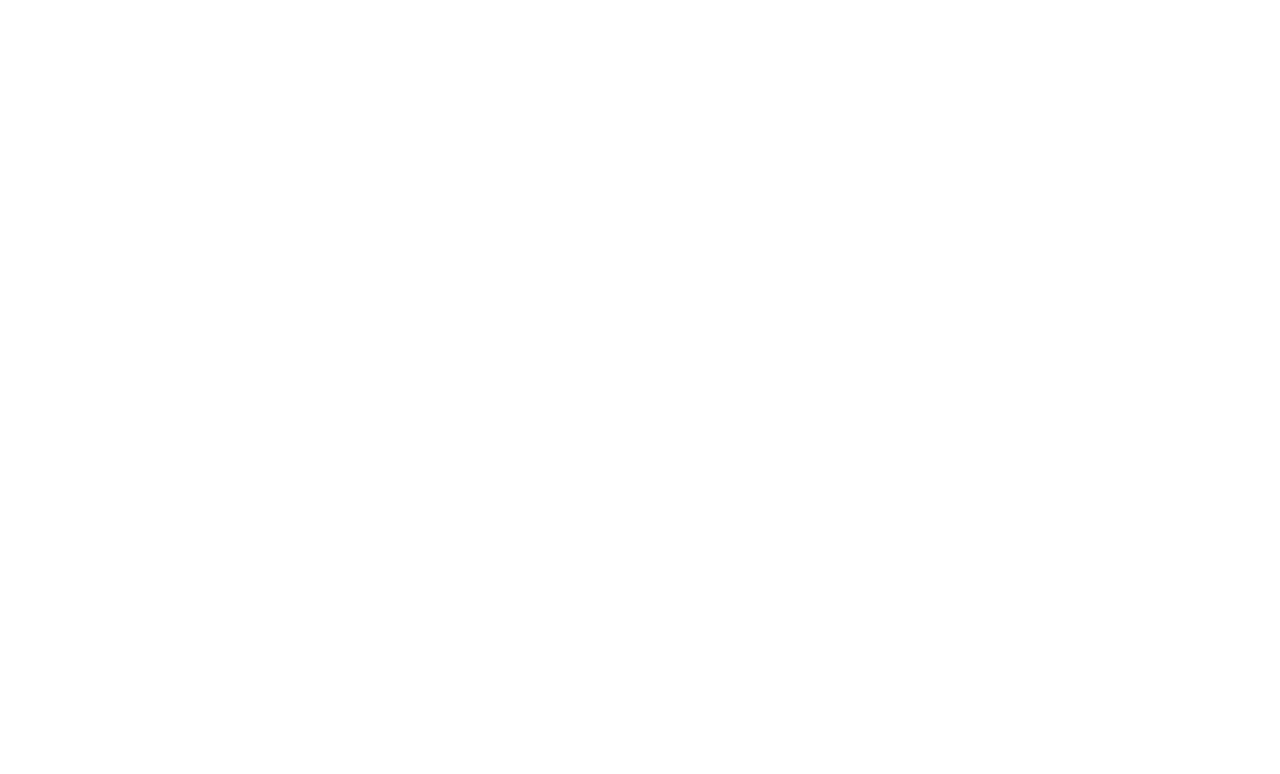
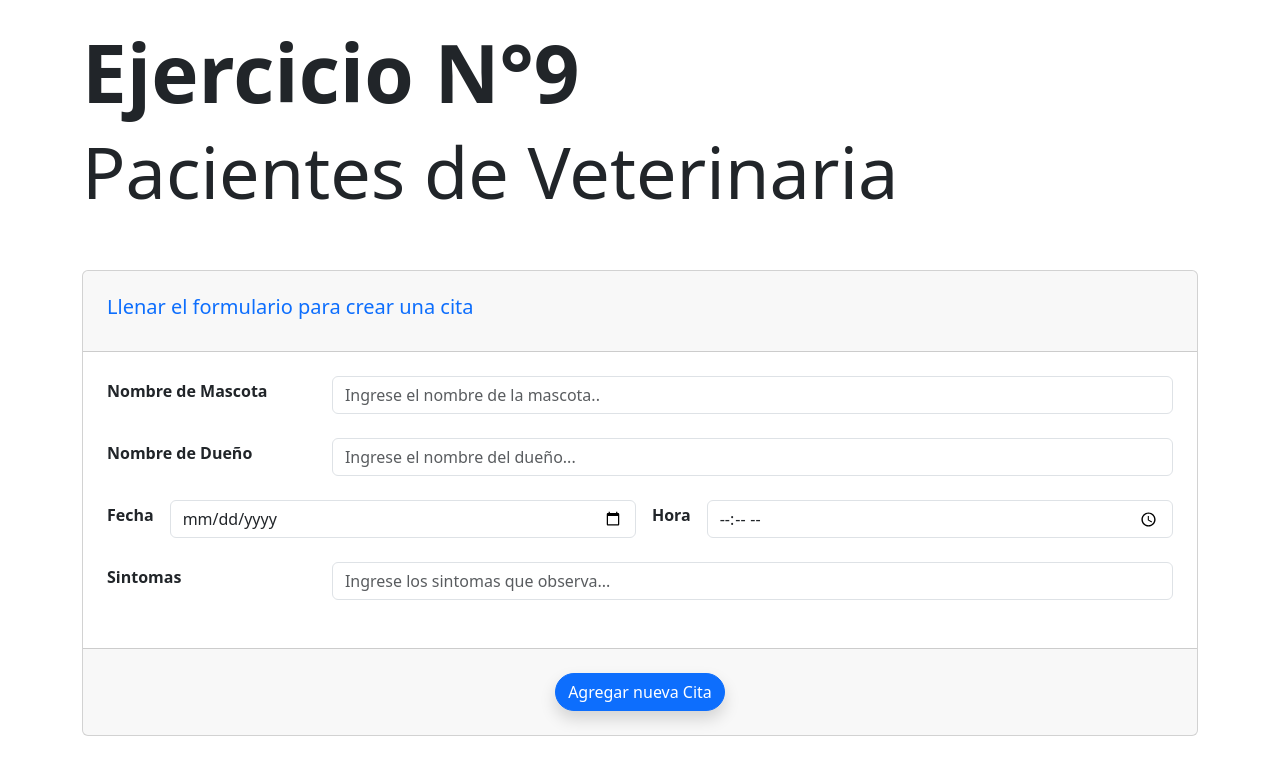
Before and after one commit to LucianoAngeleri/RollingCode-TrabajoPractico-React-Veterinaria-Ejercicio9, a React (Vite) app: page / in a window 1280 px wide. Shown: the top 774 px of the page. Built offline with nearby package versions, Linux system fonts and the light colour scheme.

Commit message:
Se añadió el maquetado con los campos, states y funciones necesarias para que funcione el formulario de citas

```diff
--- a/src/App.jsx
+++ b/src/App.jsx
@@ -1,9 +1,18 @@
 import './App.css'
 import 'bootstrap/dist/css/bootstrap.min.css';
+import { Container } from "react-bootstrap";
+import FormCitas from './components/FormCitas';
 
 function App() {
   return (
     <>
+    <Container className="my-4">
+      <h1 className="display-1 fw-bold">Ejercicio N°9</h1>
+      <h2 className="display-2">Pacientes de Veterinaria</h2>
+    </Container>
+    <Container className="my-4">
+      <FormCitas></FormCitas>
+    </Container>
     </>
   )
 }
--- /dev/null
+++ b/src/components/FormCitas.jsx
@@ -0,0 +1,72 @@
+import { useState } from "react";
+import { Card, Form, Button } from "react-bootstrap";
+
+class Cita {
+    constructor(mascota, propietario, fecha, hora, sintomas) {
+        this.mascota = mascota;
+        this.propietario = propietario;
+        this.fecha = fecha;
+        this.hora = hora;
+        this.sintomas = sintomas;
+    }
+}
+
+const FormCitas = () => {
+    const [mascota, setMascota] = useState("")
+    const [propietario, setPropietario] = useState("")
+    const [fecha, setFecha] = useState("")
+    const [hora, setHora] = useState("")
+    const [sintomas, setSintomas] = useState("")
+
+    const [citas, setCitas] = useState([])
+
+    const fechaActual = new Date().toISOString().split('T')[0];
+
+    const handleSubmit = (e) => {
+        e.preventDefault();
+        const cita = new Cita(mascota, propietario, fecha, hora, sintomas)
+        setCitas([...citas, cita])
+
+        setMascota("")
+        setPropietario("")
+        setFecha("")
+        setHora("")
+        setSintomas("")
+    }
+
+    return (
+        <Card>
+            <Card.Header className="p-4">
+                <Card.Title className="text-primary">Llenar el formulario para crear una cita</Card.Title>
+            </Card.Header>
+            <Form onSubmit={handleSubmit}>
+                <Card.Body className="p-4">
+                    <Form.Group controlId="inputMascota" className="d-flex gap-3 mb-4 justify-content-center align-items-center">
+                        <Form.Label className="fw-bold w-25">Nombre de Mascota</Form.Label>
+                        <Form.Control type="text" placeholder="Ingrese el nombre de la mascota.." maxLength="60" minLength="3" required value={mascota} onChange={(e) => setMascota(e.target.value)}></Form.Control>
+                    </Form.Group>
+                    <Form.Group controlId="inputPropietario" className="d-flex gap-3 mb-4 justify-content-center align-items-center">
+                        <Form.Label className="fw-bold w-25">Nombre de Dueño</Form.Label>
+                        <Form.Control type="text" placeholder="Ingrese el nombre del dueño..." maxLength="60" minLength="3" required value={propietario} onChange={(e) => setPropietario(e.target.value)}></Form.Control>
+                    </Form.Group>
+                    <Form.Group className="d-flex gap-3 mb-4 justify-content-center align-items-center">
+                        <Form.Label htmlFor="fecha" className="fw-bold">Fecha</Form.Label>
+                        <Form.Control type="date" id="fecha" required value={fecha} onChange={(e) => setFecha(e.target.value)} min={fechaActual} ></Form.Control>
+                        <Form.Label htmlFor="hora" className="fw-bold">Hora</Form.Label>
+                        <Form.Control type="time" id="hora" required value={hora} onChange={(e) => setHora(e.target.value)} max="21:00" min="08:00"></Form.Control>
+                    </Form.Group>
+                    <Form.Group controlId="inputSintomas" className="d-flex gap-3 mb-4 justify-content-center align-items-center">
+                        <Form.Label className="fw-bold w-25">Sintomas</Form.Label>
+                        <Form.Control type="text" placeholder="Ingrese los sintomas que observa..." required maxLength="100" minLength="5" value={sintomas} onChange={(e) => setSintomas(e.target.value)}></Form.Control>
+                    </Form.Group>
+                </Card.Body>
+                <Card.Footer className="text-center py-4">
+                    <Button type="submit" variant="primary" className="rounded-pill shadow">Agregar nueva Cita</Button>
+                </Card.Footer>
+            </Form>
+        </Card>
+
+    );
+};
+
+export default FormCitas;
```
